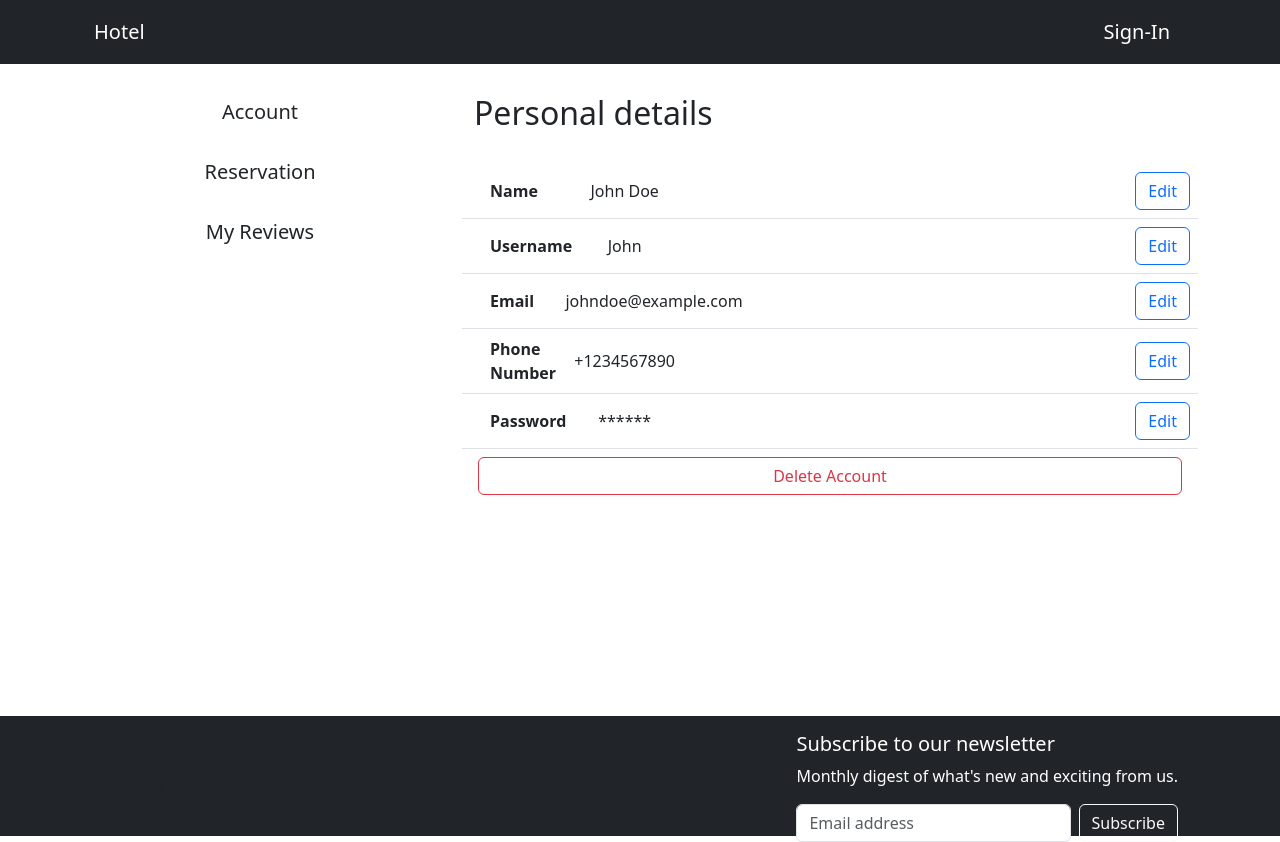
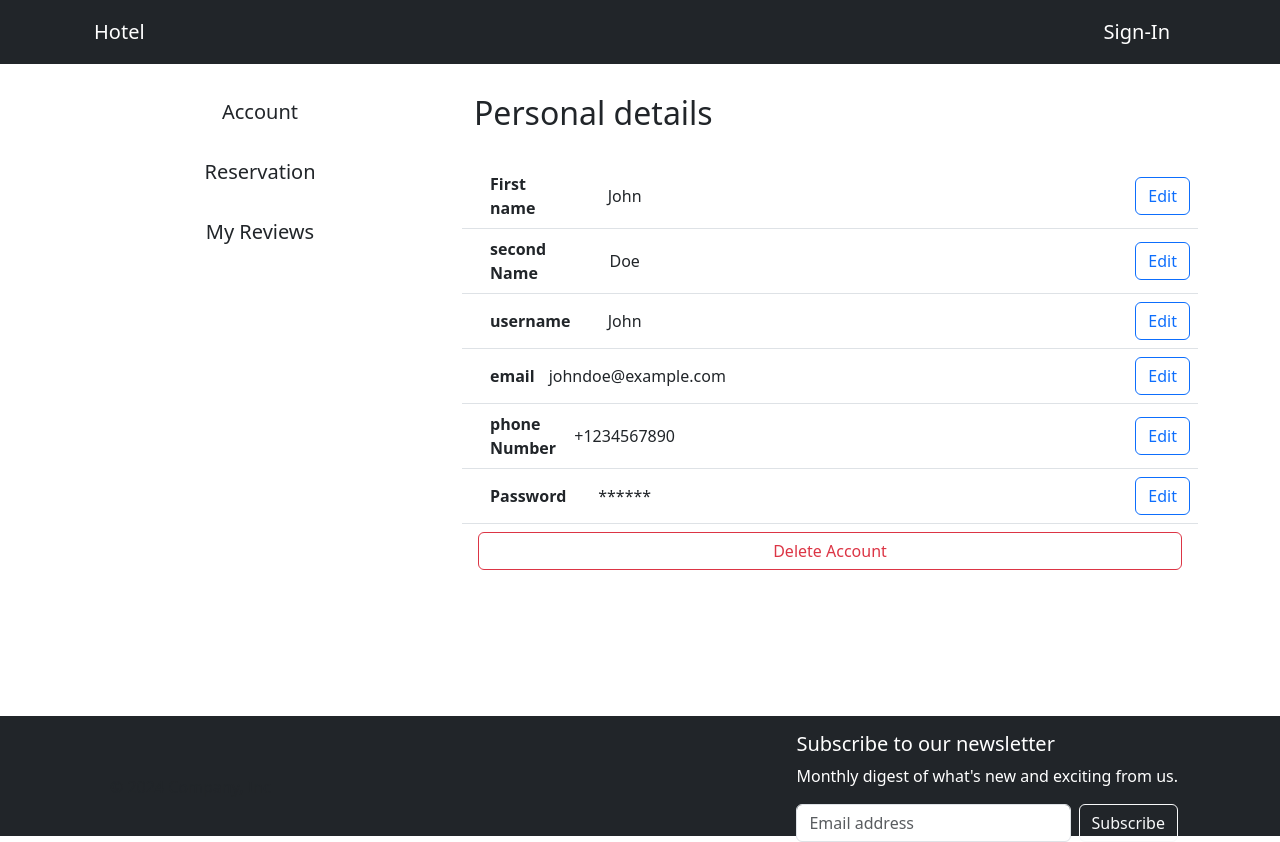
Before and after one commit to xFranco99/thesis-microservice-hotel-booking-monorepo, a React (Vite) app in the folder front-end/hotel-booking-front-end/: page /privateArea/accountManaging in a window 1280 px wide. Built offline with nearby package versions, Linux system fonts and the light colour scheme.

Commit message:
add: forgot password & Account Menaging text inputs

```diff
--- a/front-end/hotel-booking-front-end/src/components/LogIn/SignInCodeForm.tsx
+++ b/front-end/hotel-booking-front-end/src/components/LogIn/SignInCodeForm.tsx
@@ -13,7 +13,8 @@ function SignInCodeForm() {
 
   return (
     <Fragment>
-      <h1>Sign In Code</h1>
+      <h1>Access by Code</h1>
+      <p>Use your e-mail to recieve the access code</p>
       <OtpVerifyCode></OtpVerifyCode>
     </Fragment>
   );
--- a/front-end/hotel-booking-front-end/src/components/LogIn/SignInForm.tsx
+++ b/front-end/hotel-booking-front-end/src/components/LogIn/SignInForm.tsx
@@ -40,7 +40,7 @@ function SignInForm() {
         </div>
         <div className="mb-3">
           <p style={{ display: "flex", justifyContent: "center" }}>
-            <a className="text-white" href="#">
+            <a className="text-white" href="/signInCode">
               Forgot password?
             </a>
           </p>
--- a/front-end/hotel-booking-front-end/src/components/PrivateArea/PrivateAreaLabel.tsx
+++ b/front-end/hotel-booking-front-end/src/components/PrivateArea/PrivateAreaLabel.tsx
@@ -6,7 +6,8 @@ import { Routes, Route } from "react-router-dom";
 import PrivateAreaMenu from "./PrivateAreaMenu";
 
 const personalDetails: PersonalDetails = {
-  name: "John Doe",
+  firstName: "John",
+  secondName: "Doe",
   username: "John",
   email: "johndoe@example.com",
   phoneNumber: "+1234567890",
--- a/front-end/hotel-booking-front-end/src/components/common/AccountManaging.tsx
+++ b/front-end/hotel-booking-front-end/src/components/common/AccountManaging.tsx
@@ -1,3 +1,6 @@
+import EditLine from "./EditLine";
+import InputText from "./InputText";
+
 interface PersonalDetailsFormProps {
   details: PersonalDetails;
   onEdit: (field: keyof PersonalDetails) => void;
@@ -10,62 +13,19 @@ function AccountManaging({ details, onEdit }: PersonalDetailsFormProps) {
         <h2>Personal details</h2>
       </div>
 
+      <form>
         <div className="list-group list-group-flush">
-        <div className="row list-group-item d-flex align-items-center">
-          <div className="col-1 fw-bold">Name</div>
-          <div className="col-3">{details.name}</div>
-          <div className="col"></div>
-          <div className="col-1">
-            <button
-              className="btn btn-outline-primary"
-              onClick={() => onEdit("name")}
-            >
-              Edit
-            </button>
-          </div>
-        </div>
-
-        <div className="row list-group-item d-flex align-items-center">
-          <div className="col-1 fw-bold">Username</div>
-          <div className="col-3">{details.username}</div>
-          <div className="col"></div>
-          <div className="col-1">
-            <button
-              className="btn btn-outline-primary"
-              onClick={() => onEdit("username")}
-            >
-              Edit
-            </button>
-          </div>
-        </div>
-
-        <div className="row list-group-item d-flex align-items-center">
-          <div className="col-1 fw-bold">Email</div>
-          <div className="col-4">{details.email}</div>
-          <div className="col"></div>
-          <div className="col-1">
-            <button
-              className="btn btn-outline-primary"
-              onClick={() => onEdit("email")}
-            >
-              Edit
-            </button>
-          </div>
-        </div>
-
-        <div className="row list-group-item d-flex align-items-center">
-          <div className="col-1 fw-bold">Phone Number</div>
-          <div className="col-3">{details.phoneNumber}</div>
-          <div className="col"></div>
-          <div className="col-1">
-            <button
-              className="btn btn-outline-primary"
-              onClick={() => onEdit("phoneNumber")}
-            >
-              Edit
-            </button>
-          </div>
-        </div>
+          <EditLine fieldName="First name" value={details.firstName}></EditLine>
+          <EditLine
+            fieldName="second Name"
+            value={details.secondName}
+          ></EditLine>
+          <EditLine fieldName="username" value={details.username}></EditLine>
+          <EditLine fieldName="email" value={details.email}></EditLine>
+          <EditLine
+            fieldName="phone Number"
+            value={details.phoneNumber}
+          ></EditLine>
 
           <div className="row list-group-item d-flex align-items-center">
             <div className="col-1 fw-bold">Password</div>
@@ -89,6 +49,7 @@ function AccountManaging({ details, onEdit }: PersonalDetailsFormProps) {
             </button>
           </div>
         </div>
+      </form>
     </div>
   );
 }
--- /dev/null
+++ b/front-end/hotel-booking-front-end/src/components/common/EditLine.tsx
@@ -0,0 +1,44 @@
+import React, { Fragment, useState } from "react";
+import InputText from "./InputText";
+
+interface Props {
+  fieldName: string;
+  value?: string;
+}
+
+function EditLine({ fieldName, value }: Props) {
+  const [showInput, setShowInput] = useState(false);
+
+  const handleInput = (event: React.MouseEvent<HTMLButtonElement>) => {
+    setShowInput(true);
+  };
+
+  return (
+    <div className="row list-group-item d-flex align-items-center">
+      <div className="col-1 fw-bold">{fieldName}</div>
+      <div className="col-3">{value}</div>
+      <div className="col"></div>
+      <div className="col-1">
+        {!showInput && (
+          <button className="btn btn-outline-primary" onClick={handleInput}>
+            Edit
+          </button>
+        )}
+      </div>
+      {showInput && (
+        <div className="row d-flex align-items-center">
+          <div className="col d-flex align-items-center padding-td">
+            <InputText></InputText>
+          </div>
+          <div className="col-1">
+            <button className="btn btn-outline-success" type="submit">
+              Edit
+            </button>
+          </div>
+        </div>
+      )}
+    </div>
+  );
+}
+
+export default EditLine;
--- a/front-end/hotel-booking-front-end/src/components/common/InputText.tsx
+++ b/front-end/hotel-booking-front-end/src/components/common/InputText.tsx
@@ -5,11 +5,14 @@ interface Props {
   id?: string;
   ariaDescribedby?: string;
   placeholder?: string;
+  label?: string
+  forGroup?: string
 }
 
-function InputText({ className = 'form-control', id, ariaDescribedby, placeholder }: Props) {
+function InputText({ className = 'form-control', id, ariaDescribedby, placeholder, label, forGroup }: Props) {
   return (
     <Fragment>
+      <label className="" htmlFor={forGroup}>{label}</label>
       <input
         type="text"
         className={className}
--- a/front-end/hotel-booking-front-end/src/interfaces/interfaces.tsx
+++ b/front-end/hotel-booking-front-end/src/interfaces/interfaces.tsx
@@ -17,7 +17,8 @@ interface Room {
   }
 
   interface PersonalDetails {
-    name: string;
+    firstName: string;
+    secondName: string;
     username?: string;
     email: string;
     phoneNumber?: string;
```
Lines whose indentation alone changed are shown as unchanged.
